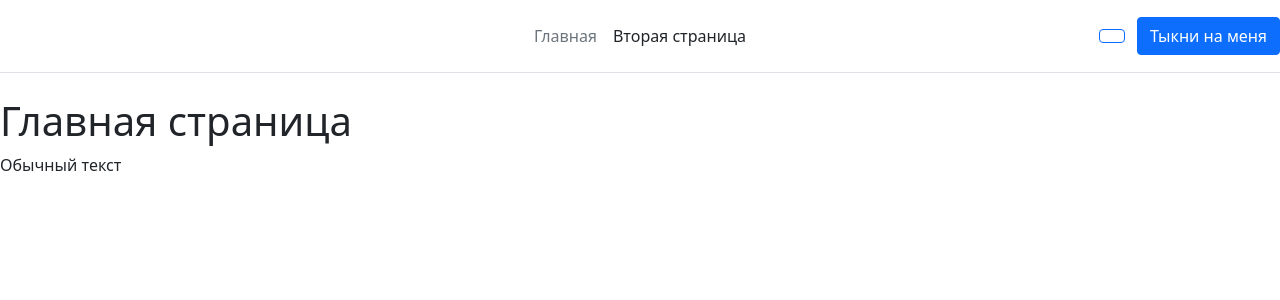
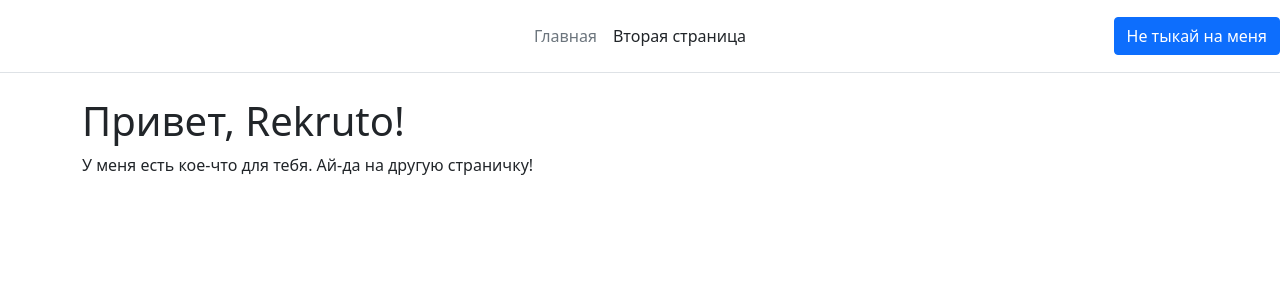
Before and after one commit to Parabellum1997/Rekruto, a Django app: page / in a window 1280 px wide. Shown: the top 300 px of the page. Run offline with Django 4.2, Linux system fonts and the light colour scheme.

Commit message:
Второй коммит

```diff
--- /dev/null
+++ b/Site/TZ/templates/TZ/base.html
@@ -0,0 +1,31 @@
+<!DOCTYPE html>
+<html lang="ru">
+<head>
+  <meta charset="UTF-8">
+  <meta http-equiv="X-UA-Compatible" content="IE=edge">
+  <meta name="viewport" content="width=device-width, initial-scale=1.0">
+  <title>{% block title %}{% endblock %}</title>
+  <link rel="stylesheet" href="https://cdn.jsdelivr.net/npm/bootstrap@5.1.3/dist/css/bootstrap.min.css">
+</head>
+<body>
+  <header class="d-flex flex-wrap align-items-center justify-content-center justify-content-md-between py-3 mb-4 border-bottom">
+    <a href="/" class="d-flex align-items-center col-md-3 mb-2 mb-md-0 text-dark text-decoration-none">
+      <svg class="bi me-2" width="40" height="32" role="img" aria-label="Bootstrap"><use xlink:href="#bootstrap"></use></svg>
+    </a>
+
+    <ul class="nav col-12 col-md-auto mb-2 justify-content-center mb-md-0">
+      <li><a href="{% url 'home' %}" class="nav-link px-2 link-secondary"><ya-tr-span data-index="12-0" data-translated="true" data-source-lang="en" data-target-lang="ru" data-value="Home" data-translation="Главная" data-type="trSpan">Главная</ya-tr-span></a></li>
+      <li><a href="{% url 'Rekruto&message=Давайдружить!' %}" class="nav-link px-2 link-dark"><ya-tr-span data-index="13-0" data-translated="true" data-source-lang="en" data-target-lang="ru" data-value="Features" data-translation="Характеристики" data-type="trSpan">Вторая страница</ya-tr-span></a></li>
+
+    </ul>
+
+    <div class="col-md-3 text-end">
+      <button type="button" class="btn btn-primary"><ya-tr-span data-index="17-0" data-translated="true" data-source-lang="en" data-target-lang="ru" data-value="LoginSign-up" data-translation="Тык" data-type="trSpan">Не тыкай на меня</ya-tr-span></button>
+    </div>
+  </header>
+
+  <div class='container'>
+    {% block content %}{% endblock %}
+  </div>
+</body>
+</html>
--- a/Site/TZ/templates/TZ/index.html
+++ b/Site/TZ/templates/TZ/index.html
@@ -1,33 +1,10 @@
-<!DOCTYPE html>
-<html lang="ru">
-<head>
-  <meta charset="UTF-8">
-  <meta http-equiv="X-UA-Compatible" content="IE=edge">
-  <meta name="viewport" content="width=device-width, initial-scale=1.0">
-  <title>Главная страница</title>
-  <link rel="stylesheet" href="https://cdn.jsdelivr.net/npm/bootstrap@5.1.3/dist/css/bootstrap.min.css">
-</head>
-<body>
-  <header class="d-flex flex-wrap align-items-center justify-content-center justify-content-md-between py-3 mb-4 border-bottom">
-    <a href="/" class="d-flex align-items-center col-md-3 mb-2 mb-md-0 text-dark text-decoration-none">
-      <svg class="bi me-2" width="40" height="32" role="img" aria-label="Bootstrap"><use xlink:href="#bootstrap"></use></svg>
-    </a>
+{% extends 'TZ/base.html' %}
 
-    <ul class="nav col-12 col-md-auto mb-2 justify-content-center mb-md-0">
-      <li><a href="#" class="nav-link px-2 link-secondary"><ya-tr-span data-index="12-0" data-translated="true" data-source-lang="en" data-target-lang="ru" data-value="Home" data-translation="Главная" data-type="trSpan">Главная</ya-tr-span></a></li>
-      <li><a href="/next" class="nav-link px-2 link-dark"><ya-tr-span data-index="13-0" data-translated="true" data-source-lang="en" data-target-lang="ru" data-value="Features" data-translation="Вторая страница" data-type="trSpan">Вторая страница</ya-tr-span></a></li>
+{% block title %}
+Rekruto
+{% endblock %}
 
-    </ul>
-
-    <div class="col-md-3 text-end">
-      <button type="button" class="btn btn-outline-primary me-2"></button>
-      <button type="button" class="btn btn-primary"><ya-tr-span data-index="17-0" data-translated="true" data-source-lang="en" data-target-lang="ru" data-value="LoginSign-up" data-translation="Тык" data-type="trSpan">Тыкни на меня</ya-tr-span></button>
-    </div>
-  </header>
-
-  <h1>Главная страница</h1>
-  <p>Обычный текст</p>
-
-
-</body>
-</html>
+{% block content %}
+  <h1>Привет, Rekruto!</h1>
+  <p>У меня есть кое-что для тебя. Ай-да на другую страничку!</p>
+{% endblock %}
--- a/Site/TZ/urls.py
+++ b/Site/TZ/urls.py
@@ -3,6 +3,6 @@ from django.urls import path
 from . import views
 
 urlpatterns = [
-    path('',views.index),
-    path('next',views.next)
+    path('',views.index, name='home'),
+    path('name=Rekruto&message=Давайдружить!',views.next, name='Rekruto&message=Давайдружить!')
 ]
```
Also changed, not shown: Site/TZ/templates/TZ/next.html (+8 -29 lines).
